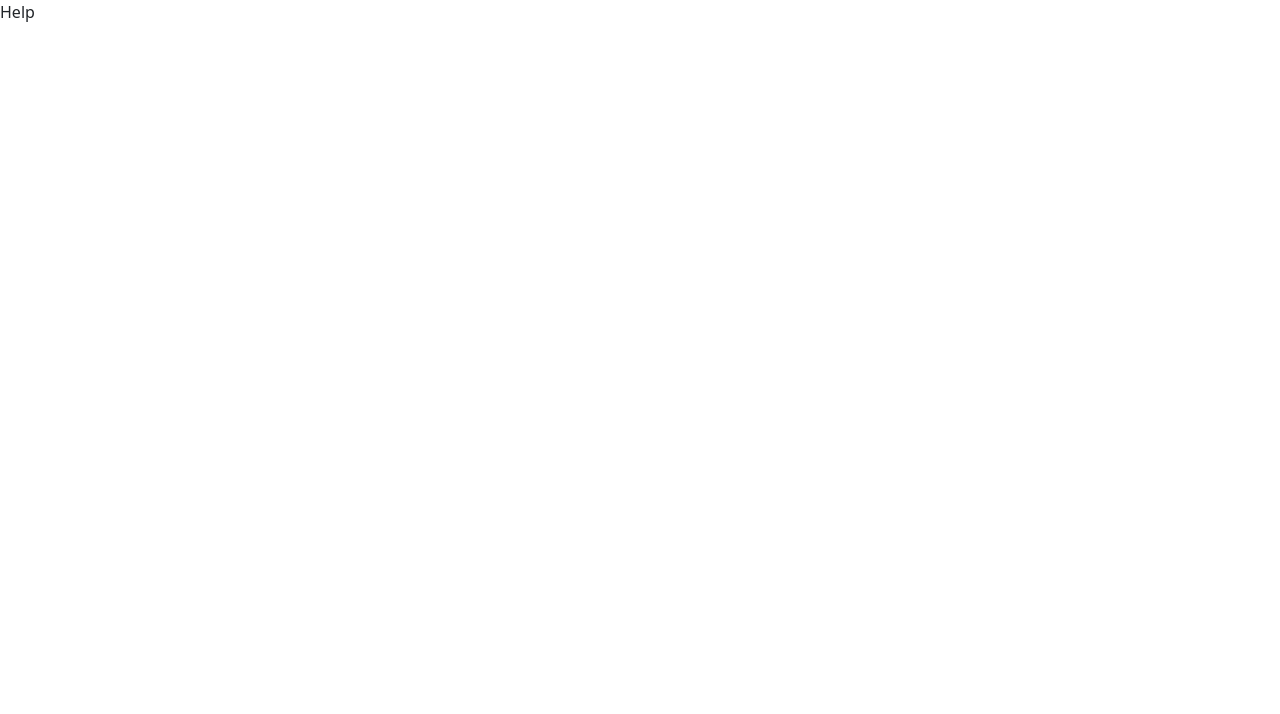
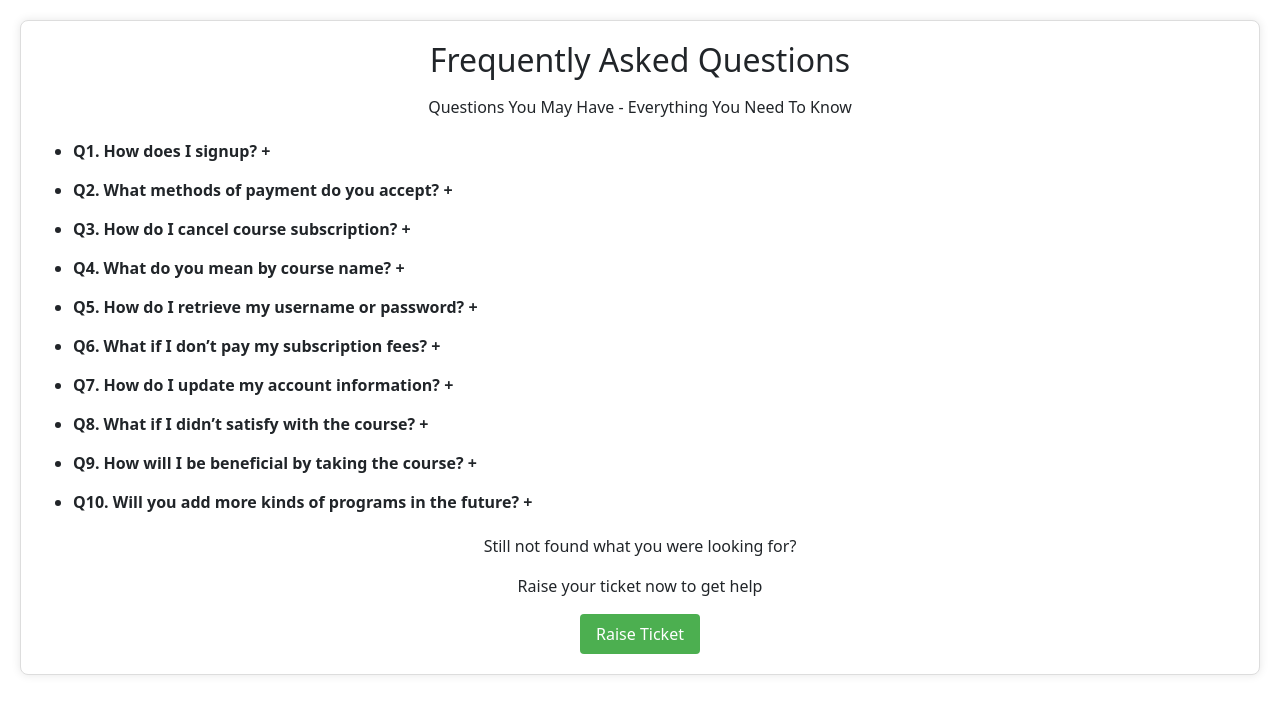
Before and after one commit to adisk01/Nupium, a React (Create React App) app in the folder client/: page /help in a window 1280 px wide. Shown: the top 714 px of the page. Built offline with nearby package versions, Linux system fonts and the light colour scheme.

Commit message:
sidebar UI done

```diff
--- a/client/src/homepagecomponents/Account.jsx
+++ b/client/src/homepagecomponents/Account.jsx
@@ -1,7 +1,6 @@
 import React, { useState } from 'react';
 import Modal from 'react-modal';
-import './account.css'; // Import your existing CSS file
-
+import './account.css';
 const Account = () => {
   const [isModalOpen, setIsModalOpen] = useState(false);
 
@@ -14,9 +13,8 @@ const Account = () => {
   };
 
   const handlePasswordChange = () => {
-    // Implement your password change logic here
-    // You can call an API or perform any other necessary actions
-    closeModal(); // Close the modal after the password change is successful
+
+    closeModal();
   };
 
   return (
--- a/client/src/homepagecomponents/Help.jsx
+++ b/client/src/homepagecomponents/Help.jsx
@@ -1,9 +1,64 @@
-import React from 'react'
+import React, { useState } from 'react';
+import './help.css';
 
+const raiseticket = () => {
+
+}
 const Help = () => {
+  const faqs = [
+    'How does I signup?',
+    'What methods of payment do you accept?',
+    'How do I cancel course subscription?',
+    'What do you mean by course name?',
+    'How do I retrieve my username or password?',
+    'What if I don’t pay my subscription fees?',
+    'How do I update my account information?',
+    'What if I didn’t satisfy with the course?',
+    'How will I be beneficial by taking the course?',
+    'Will you add more kinds of programs in the future?',
+  ];
+
+  const [visibleAnswers, setVisibleAnswers] = useState([]);
+
+  const toggleAnswerVisibility = (index) => {
+    setVisibleAnswers((prevVisibleAnswers) => {
+      const updatedVisibleAnswers = [...prevVisibleAnswers];
+      updatedVisibleAnswers[index] = !updatedVisibleAnswers[index];
+      return updatedVisibleAnswers;
+    });
+  };
+
   return (
-    <div>Help</div>
-  )
-}
+    <div className="help-container">
+      <div className="help-header">
+        <h2>Frequently Asked Questions</h2>
+        <p>Questions You May Have - Everything You Need To Know</p>
+      </div>
+      <ul className="faq-list">
+        {faqs.map((question, index) => (
+          <li key={index} className="faq-item">
+            <div className="question">
+              {`Q${index + 1}. ${question} `}
+              <span
+                className="toggle-answer"
+                onClick={() => toggleAnswerVisibility(index)}
+              >
+                {visibleAnswers[index] ? '-' : '+'}
+              </span>
+            </div>
+            {visibleAnswers[index] && (
+              <div className="answer">Dummy Answer for Question {index + 1}</div>
+            )}
+          </li>
+        ))}
+      </ul>
+      <div className="raise-ticket-section">
+        <p>Still not found what you were looking for?</p>
+        <p>Raise your ticket now to get help</p>
+        <button onClick={raiseticket}>Raise Ticket</button>
+      </div>
+    </div>
+  );
+};
 
-export default Help
+export default Help;
--- a/client/src/homepagecomponents/Home.jsx
+++ b/client/src/homepagecomponents/Home.jsx
@@ -8,9 +8,9 @@ const Home = () => {
     height: '100vh',
     fontSize: '24px',
     textAlign: 'center',
-    fontStyle: 'italic',  // Example: Italic font style
-    color: '#333',        // Example: Dark gray text color
-    // Add more styles as needed
+    fontStyle: 'italic',
+    color: '#333',
+
   };
 
   return (
--- a/client/src/homepagecomponents/Support.jsx
+++ b/client/src/homepagecomponents/Support.jsx
@@ -1,5 +1,5 @@
 import React, { useState } from 'react';
-import './support.css'; // Import your existing CSS file
+import './support.css';
 
 const Support = () => {
   const [subject, setSubject] = useState('');
--- a/client/src/homepagecomponents/help.css
+++ b/client/src/homepagecomponents/help.css
@@ -0,0 +1,31 @@
+
+
+.help-container {
+    padding: 20px;
+    border: 1px solid #ddd;
+    border-radius: 8px;
+    margin: 20px;
+    background-color: #fff;
+    box-shadow: 0 0 10px rgba(0, 0, 0, 0.1);
+  }
+
+  .help-header {
+    text-align: center;
+    margin-bottom: 20px;
+  }
+
+  .faq-list {
+    margin-bottom: 20px;
+  }
+
+  .faq-item {
+    margin-bottom: 15px;
+  }
+
+  .question {
+    font-weight: bold;
+  }
+
+  .raise-ticket-section {
+    text-align: center;
+  }
--- a/client/src/homepagecomponents/payment.css
+++ b/client/src/homepagecomponents/payment.css
@@ -1,4 +1,4 @@
-/* Add these styles to your payment.css file */
+
 
 .payment-container {
     padding: 20px;
@@ -33,5 +33,3 @@
     max-width: 400px;
     width: 100%;
   }
-
-  /* Add any additional styles as needed */
--- a/client/src/homepagecomponents/sessionhistory.css
+++ b/client/src/homepagecomponents/sessionhistory.css
@@ -1,4 +1,4 @@
-/* Add these styles to your sessionHistory.css file */
+
 
 .session-history-container {
     padding: 20px;
--- a/client/src/homepagecomponents/support.css
+++ b/client/src/homepagecomponents/support.css
@@ -1,4 +1,4 @@
-/* Add these styles to your support.css file */
+
 
 .support-container {
     padding: 20px;
```
